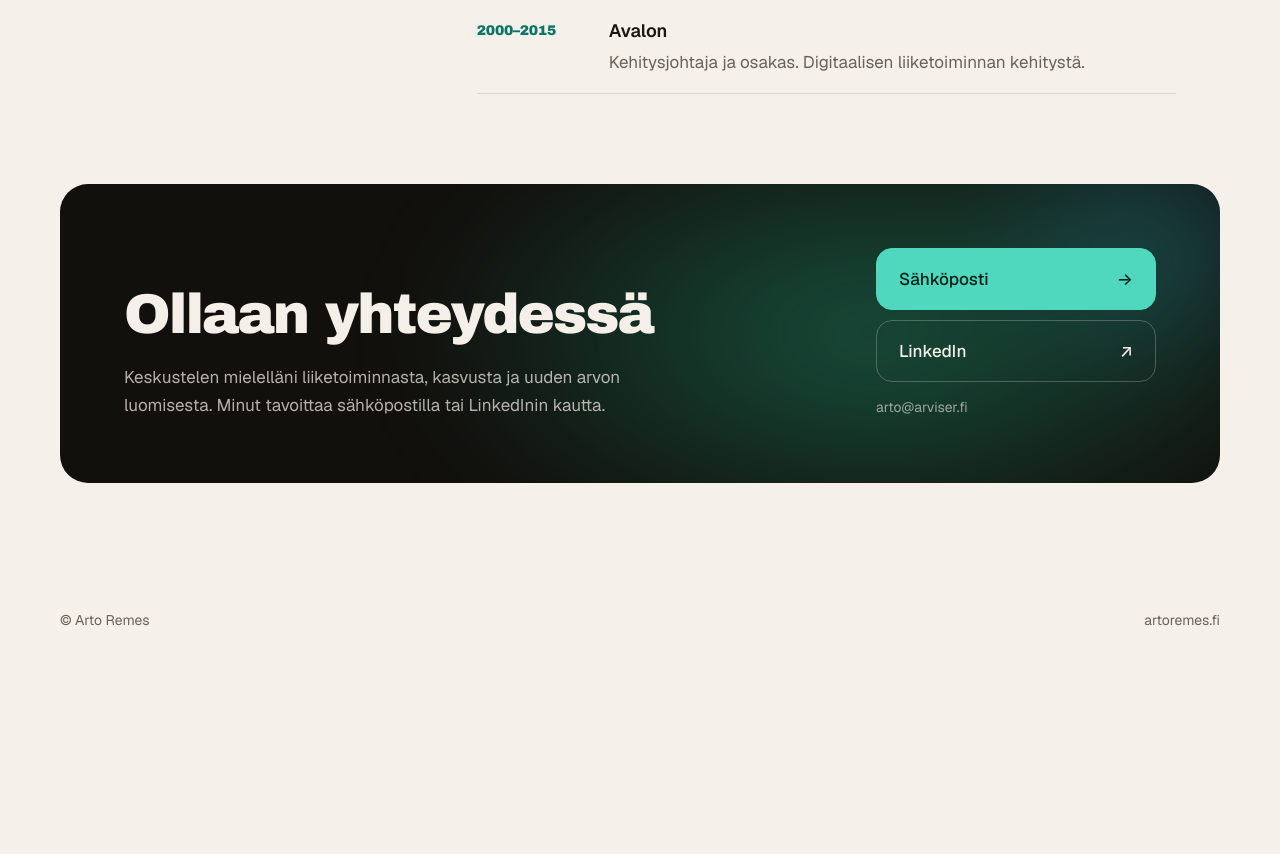
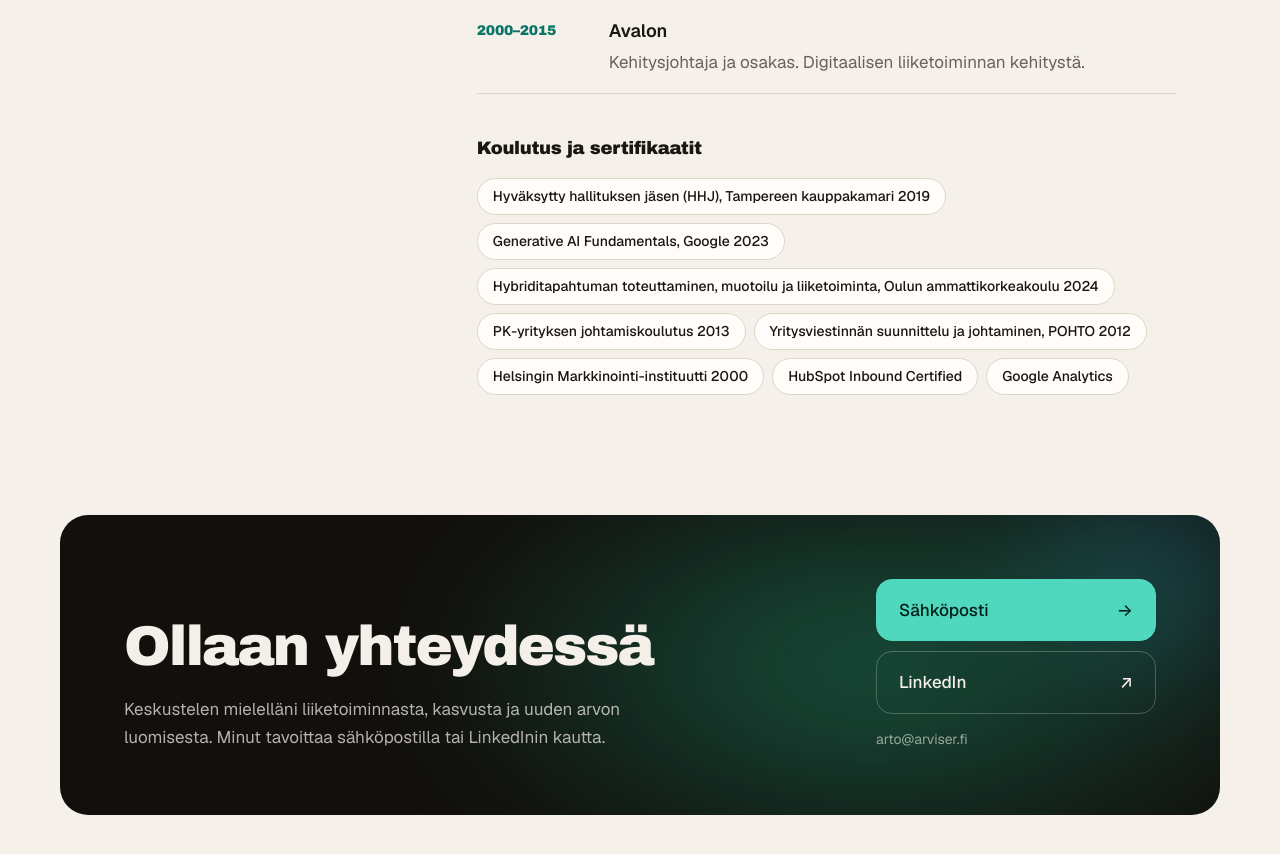
Before and after one commit to arviser/site-arto, a website: page public/index.html in a window 1280 px wide. Shown: the part 3062-3916 px from the top of the page. Before the commit the page ends 3746 px from the top, so only its background shows below. Drawn offline with nearby package versions, Linux system fonts and the light colour scheme; a web font is replaced by a local one.

Commit message:
Tausta: koulutus ja sertifikaatit
Co-Authored-By: Claude Sonnet 5.5 <noreply@anthropic.com>
Claude-Session: https://claude.ai/code/session_01QyRZhjX8JoBYQpy9KLGQNT

```diff
--- a/public/index.html
+++ b/public/index.html
@@ -161,6 +161,7 @@ h2 { font-family: var(--font-display); font-weight: 500; font-size: clamp(24px,
 .timeline .yrs { font-family: var(--font-display); font-size: 14px; letter-spacing: -0.02em; color: var(--accent); padding-top: 3px; }
 .timeline strong { display: block; font-weight: 600; font-size: 18px; }
 .timeline div span { display: block; color: var(--muted); margin-top: 4px; line-height: 1.5; }
+.sub { font-family: var(--font-display); font-size: 18px; letter-spacing: -0.02em; font-weight: 500; margin: 2.2em 0 14px; }
 .chips { display: flex; flex-wrap: wrap; gap: 8px; margin: 0 0 1.8em; padding: 0; list-style: none; }
 .chips li { font-size: 14px; font-weight: 500; border: 1px solid var(--line); background: var(--surface); padding: 6px 15px; border-radius: 999px; }
 
@@ -279,6 +280,18 @@ footer .wrap { display: flex; justify-content: space-between; gap: 16px; flex-wr
             <li><span class="yrs">2000–2016</span><div><strong>Leffatykki</strong><span>Perustaja ja toimitusjohtaja. Suomen suurin elokuvayhteisö, joka myytiin isommalle mediayhtiölle.</span></div></li>
             <li><span class="yrs">2000–2015</span><div><strong>Avalon</strong><span>Kehitysjohtaja ja osakas. Digitaalisen liiketoiminnan kehitystä.</span></div></li>
           </ol>
+
+          <h3 class="sub">Koulutus ja sertifikaatit</h3>
+          <ul class="chips">
+            <li>Hyväksytty hallituksen jäsen (HHJ), Tampereen kauppakamari 2019</li>
+            <li>Generative AI Fundamentals, Google 2023</li>
+            <li>Hybriditapahtuman toteuttaminen, muotoilu ja liiketoiminta, Oulun ammattikorkeakoulu 2024</li>
+            <li>PK-yrityksen johtamiskoulutus 2013</li>
+            <li>Yritysviestinnän suunnittelu ja johtaminen, POHTO 2012</li>
+            <li>Helsingin Markkinointi-instituutti 2000</li>
+            <li>HubSpot Inbound Certified</li>
+            <li>Google Analytics</li>
+          </ul>
         </div>
       </div>
     </section>
```
